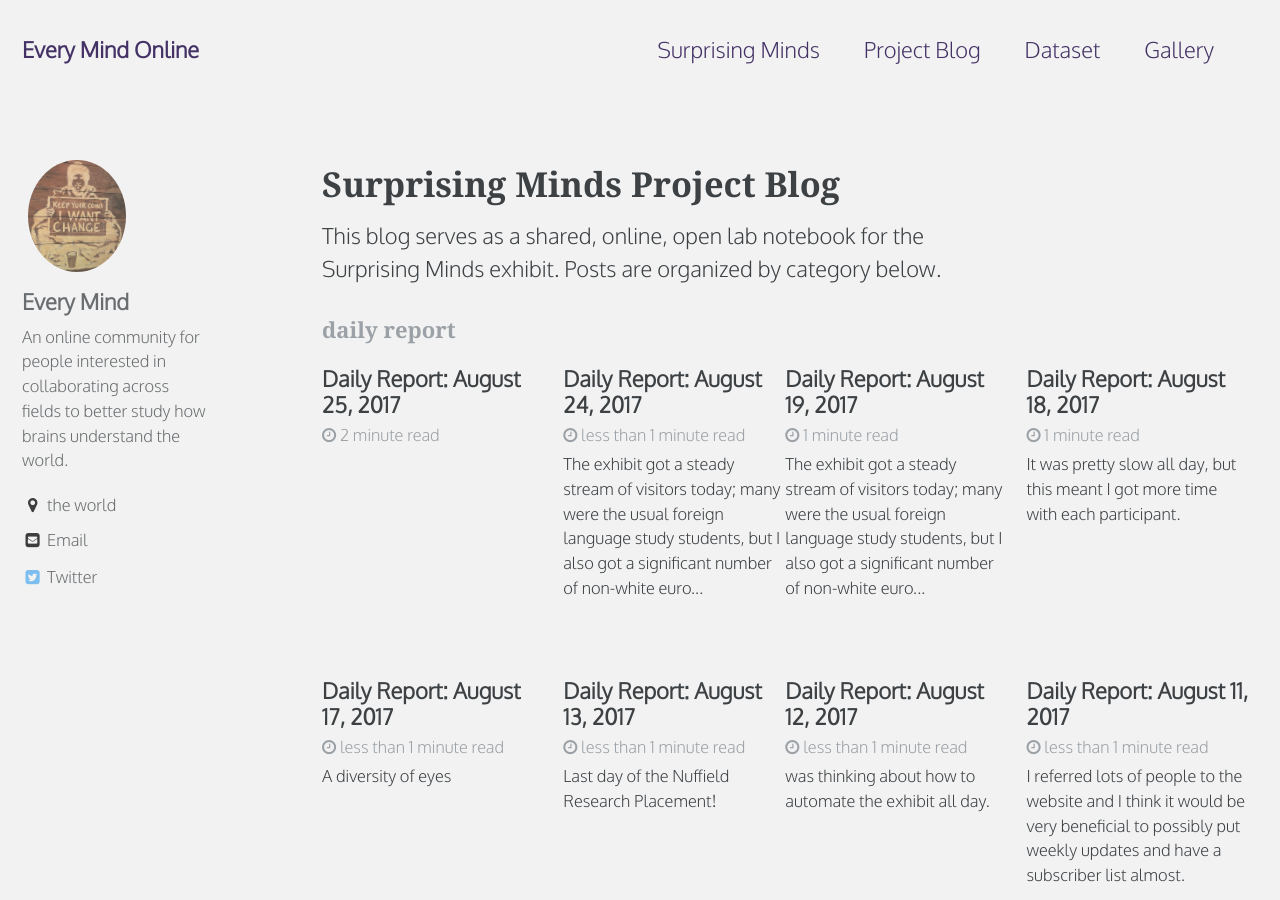
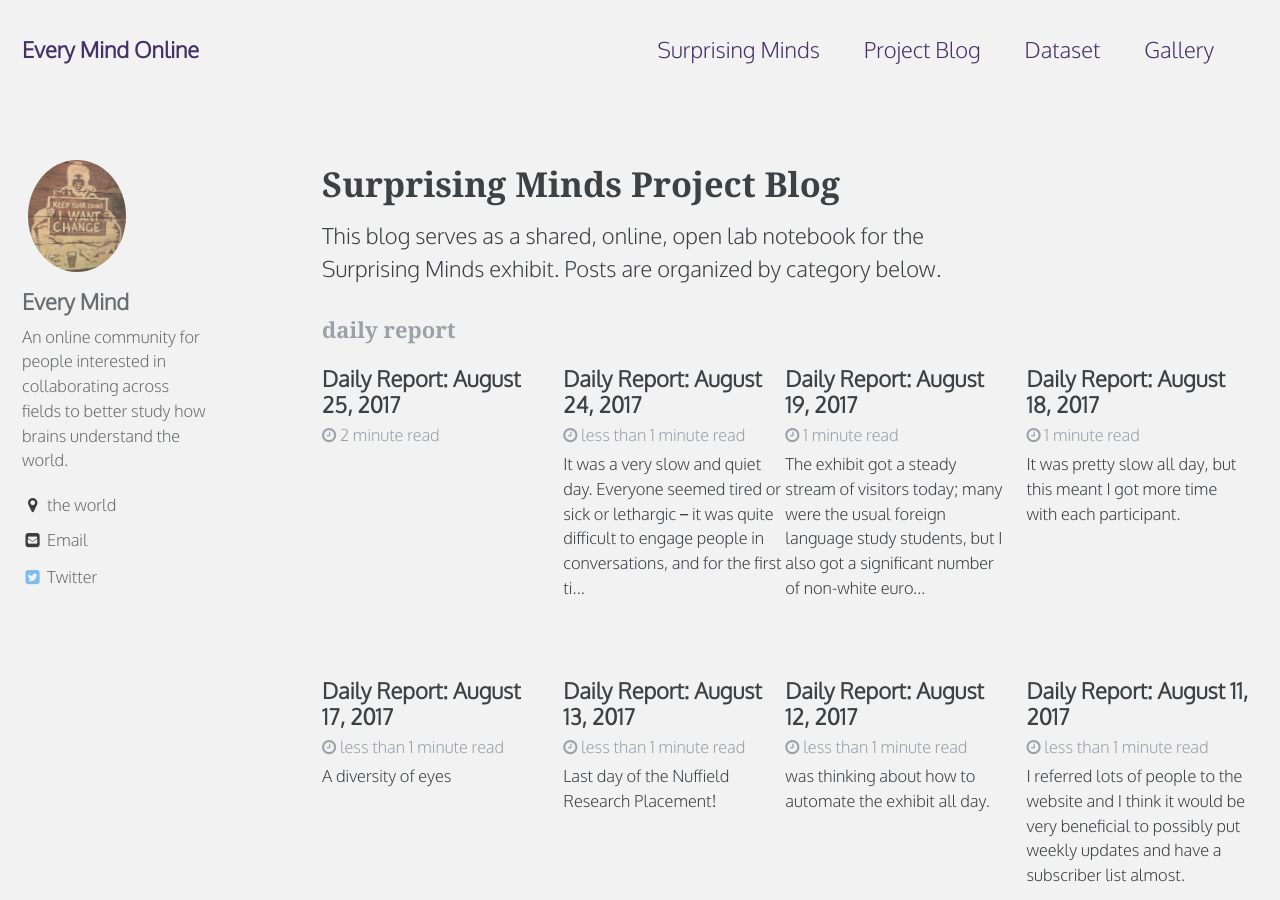
Before and after one commit to everymind/SurprisingMinds, a Jekyll site: the page built from _pages/blog-archive.html, in a window 1280 px wide and 900 px high. Built offline with Jekyll 4.4.1, drawn with Linux system fonts in a browser that asks for light colours; some web fonts are replaced.

Commit message:
Update 2017-08-24-surprisingminds-daily-report-August-24-2017.md

```diff
--- a/_posts/2017-08-24-surprisingminds-daily-report-August-24-2017.md
+++ b/_posts/2017-08-24-surprisingminds-daily-report-August-24-2017.md
@@ -1,6 +1,6 @@
 ---
 title: "Daily Report: August 24, 2017"
-excerpt: "The exhibit got a steady stream of visitors today; many were the usual foreign language study students, but I also got a significant number of non-white european phenotypes trying out the exhibit."
+excerpt: "It was a very slow and quiet day. Everyone seemed tired or sick or lethargic -- it was quite difficult to engage people in conversations, and for the first time I saw many young people show extreme trepidation to try out the exhibit."
 author: Danbee Kim
 categories:
   - daily report
```
